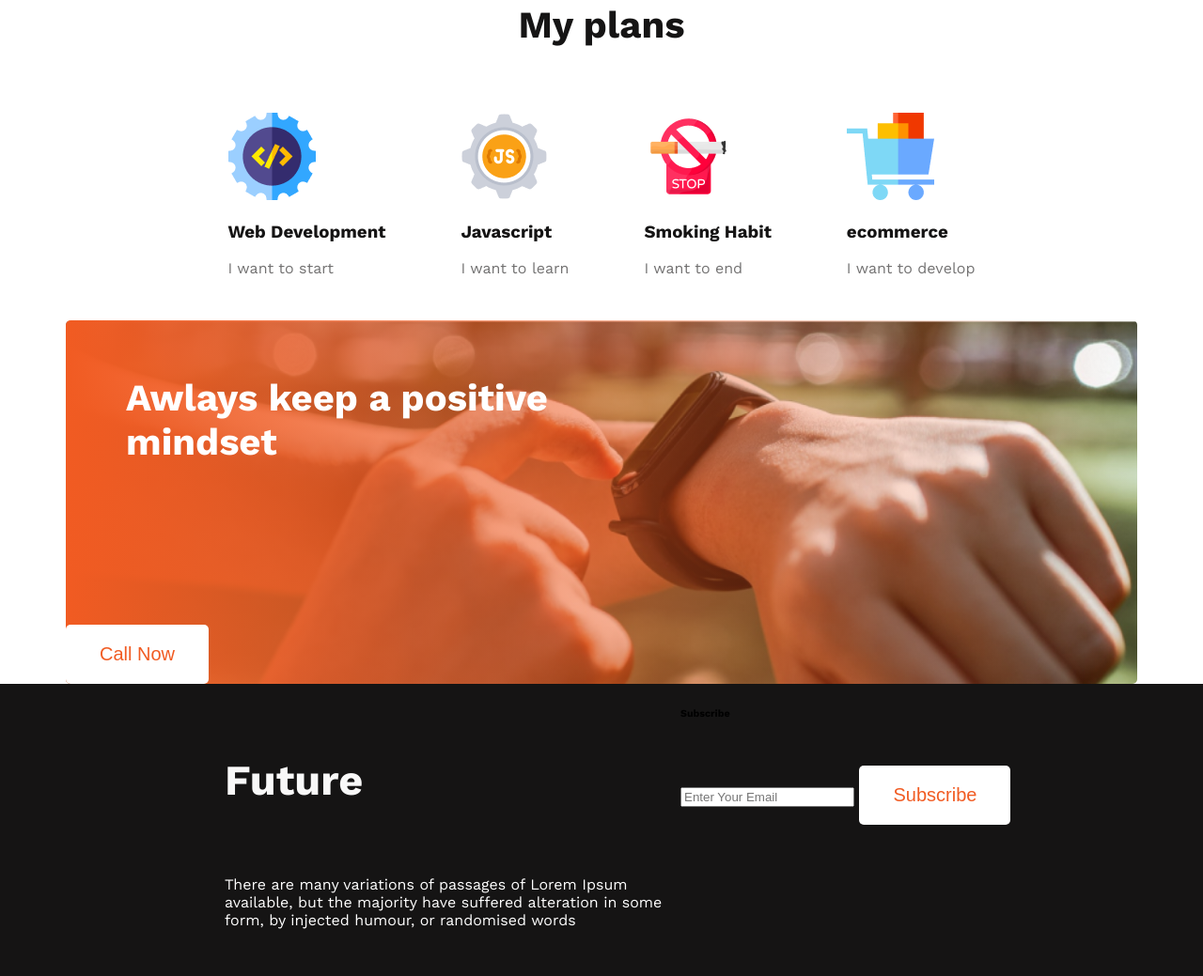
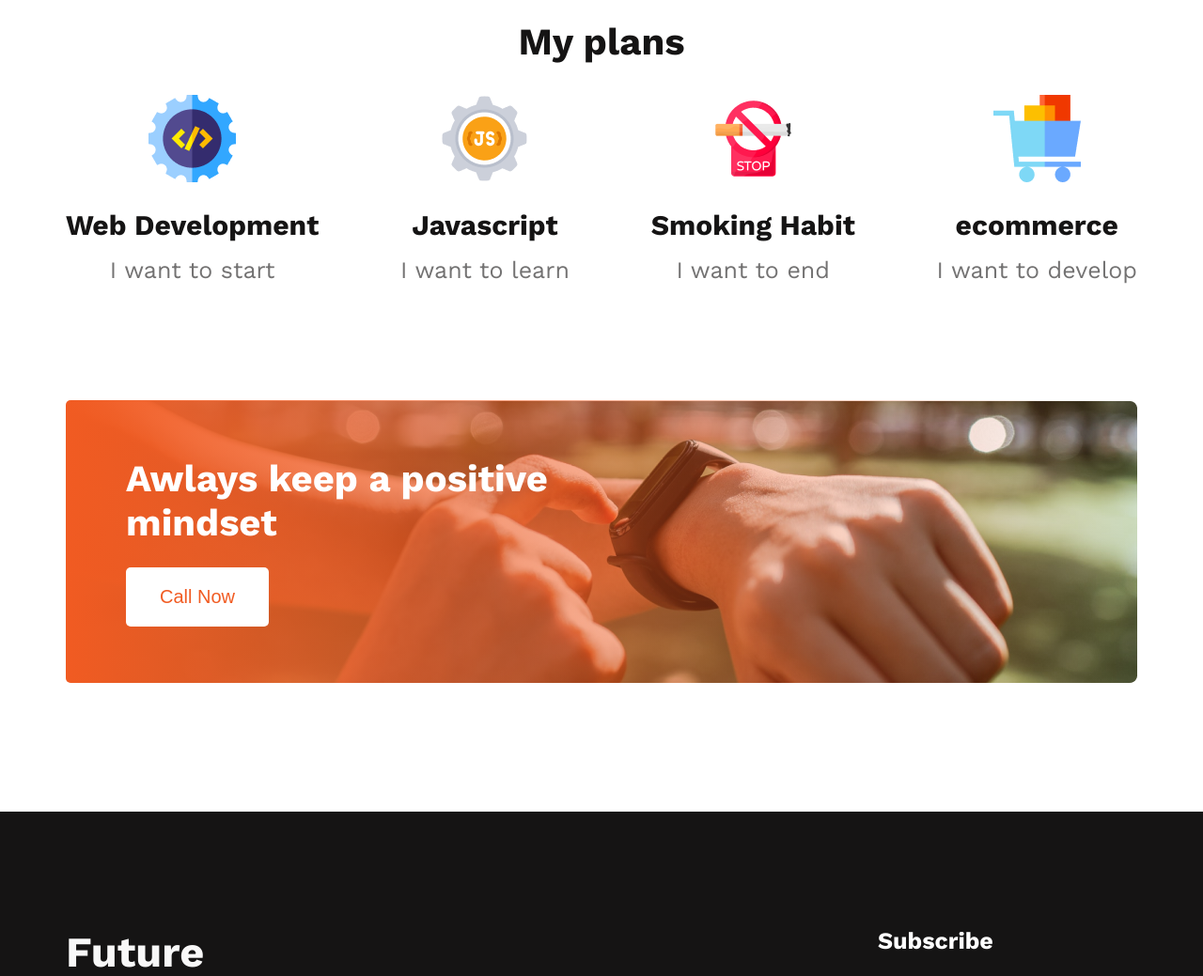
Before and after one commit to alamshahriar/new-year-portfolio, a plain HTML site: page index.html in a window 1280 px wide. Shown: the part 1761-2800 px from the top of the page at 94% size. Drawn offline with nearby package versions, Linux system fonts and the light colour scheme.

Commit message:
section added

```diff
--- a/index.html
+++ b/index.html
@@ -48,7 +48,7 @@
         </section>
         <!-- what i do section start -->
         <section>
-            <h3 class="plan-section-title">My plans</h3>
+            <h2 class="plan-section-title">My plans</h2>
             <div class="plan-container">
                 <div class="plan">
                     <img src="images/icons/web.png" alt="">
@@ -84,13 +84,14 @@
 
     </main>
     <footer>
+        <div class="footer-container">
             <div class="footer-column">
                 <h5 class="future-title">Future</h5>
                 <P class="future-description">There are many variations of passages of Lorem Ipsum available, but the
                     majority have suffered alteration in some form, by injected humour, or randomised words</P>
-            <br>
+
                 <p class="future-description">Email : info@gmail.com</p>
-            <br>
+
                 <p class="future-description">Phone : 01500 00 00 00</p>
                 <div class="social-links">
                     <a href=""><img src="images/icons/fb.png" alt=""></a>
@@ -98,13 +99,15 @@
                     <a href=""><img src="images/icons/youtube.png" alt=""></a>
                 </div>
             </div>
-        <div class="footer-column">
+            <div class="footer-column-div">
                 <h6 class="footer-title">Subscribe</h6>
                 <form class="Contact">
                     <input type="Email" placeholder="Enter Your Email">
+                    <br>
                     <input class="btn" type="submit" value="Subscribe">
                 </form>
 
+            </div>
         </div>
     </footer>
 
--- a/style/new.css
+++ b/style/new.css
@@ -50,17 +50,15 @@ h1 {
 .my-failures {
     display: flex;
     align-items: center;
-
-
-
+    max-width: 1140px;
+    margin: auto;
+    gap: 82px;
+    margin-top: 124px;
 }
 
 .my-failures-title {
     width: 288px;
     font-size: 40px;
-    padding: ;
-
-
 }
 
 .description {
@@ -99,14 +97,14 @@ ul.failures-list {
 
 .plan-container {
     display: flex;
-    justify-content: center;
-    gap: 20px;
-
-
+    justify-content: space-between;
+    gap: 10px;
+    max-width: 1140px;
+    margin: auto;
 }
 
 .plan {
-    padding: 30px;
+    text-align: center;
 
 }
 
@@ -114,17 +112,21 @@ ul.failures-list {
     text-align: center;
     color: #151414;
     font-size: 40px;
-    margin-top: 230px;
-
+    margin-top: 124px;
 
 }
 
 .plan-title {
     color: #151414;
+    font-size: 30px;
+    margin-top: 24px;
+    margin-bottom: 16px;
 }
 
 .plan-description {
     color: #737272;
+    font-size: 25px;
+    margin: 0;
 }
 
 .awlays {
@@ -135,17 +137,18 @@ ul.failures-list {
     border-radius: 5px;
     max-width: 1140px;
     margin: auto;
+    margin-top: 124px;
 }
 
 .awlays-body {
     background-image: linear-gradient(to right, #F15B22, #ffffff00);
     border-radius: 5px;
+    padding: 60px 64px;
 }
 
 h4 {
-    padding: 59px 617px 147px 64px;
+
     margin: 0;
-    padding-left: 64px;
     color: #FFFFFF;
     max-width: 459px;
     font-size: 40px;
@@ -167,25 +170,52 @@ h4 {
 
 /* footer style */
 footer {
+    background-color: #151414;
+    margin-top: 137px;
+    padding: 123px 0;
+}
+
+.footer-container {
     display: flex;
-    background-color: #151414;
+    justify-content: space-between;
+    max-width: 1140px;
+    margin: auto;
 }
 
 h5 {
     color: #F8F8F8;
     font-size: 45px;
-    margin-left: 239px;
+    margin: 0;
+    margin-bottom: 16px;
 }
 
 .future-description {
-    margin-left: 239px;
     color: #FFFFFF;
     font-size: 16px;
     max-width: 485px;
 }
 
+.footer-title {
+    font-size: 25px;
+    color: #FFFFFF;
+    margin: 0;
+}
+
+input[type="email"] {
+    background-color: transparent;
+    padding: 21px;
+    border-radius: 8px;
+    color: #FFFFFF;
+    font-size: 18px;
+    margin-top: 31px;
+    border: 1px solid #FFFFFF;
+}
 
 .social-links {
-    margin-left: 239px;
+    /* margin-left: 239px; */
 
 }
+
+.social-links img {
+    padding: 10px;
+}
```
Lines whose indentation alone changed are shown as unchanged.
